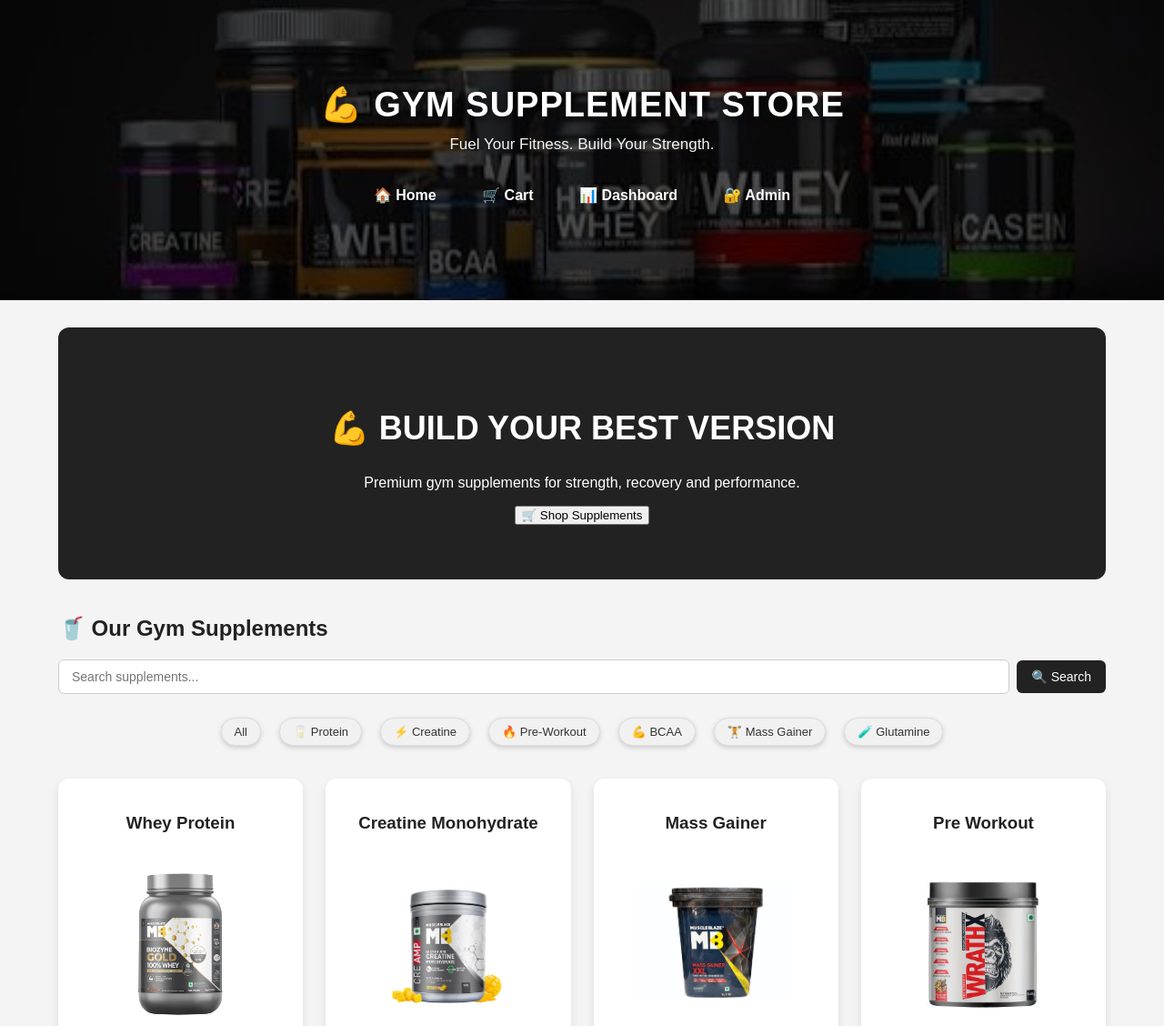
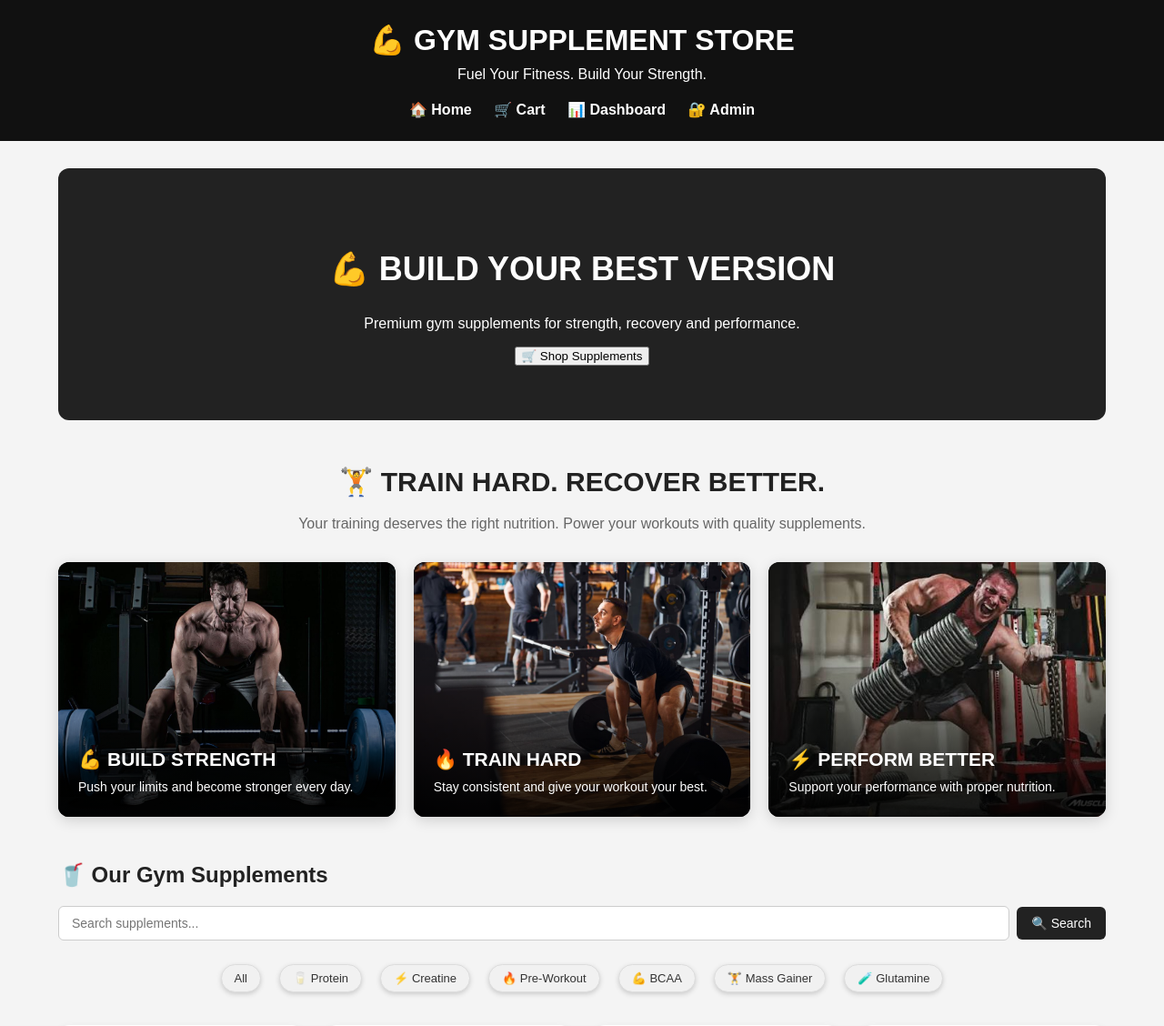
Before and after one commit to hardikjadhav18/gym-supplement-website, a Flask app: page / in a window 1280 px wide. Shown: the top 1128 px of the page at 91% size. Run offline with Flask 3, Linux system fonts and the light colour scheme; data comes from the database, SQL or seed files in the repository.

Commit message:
Add files via upload

```diff
--- a/templates/index.html
+++ b/templates/index.html
@@ -15,6 +15,132 @@
         href="{{ url_for('static', filename='style.css') }}"
     >
 
+    <style>
+
+        /* =====================================================
+           PROFESSIONAL WORKOUT SECTION
+           ===================================================== */
+
+        .workout-section {
+            margin: 50px 0;
+        }
+
+        .workout-heading {
+            text-align: center;
+            margin-bottom: 30px;
+        }
+
+        .workout-heading h2 {
+            font-size: 30px;
+            margin-bottom: 10px;
+        }
+
+        .workout-heading p {
+            color: #666;
+            font-size: 16px;
+            line-height: 1.6;
+        }
+
+        .workout-grid {
+            display: grid;
+            grid-template-columns: repeat(3, 1fr);
+            gap: 20px;
+        }
+
+        .workout-card {
+            position: relative;
+            height: 280px;
+            overflow: hidden;
+            border-radius: 12px;
+            background: #111;
+
+            box-shadow:
+                0 4px 15px
+                rgba(0, 0, 0, 0.15);
+        }
+
+        .workout-card img {
+            width: 100%;
+            height: 100%;
+            object-fit: cover;
+            display: block;
+
+            transition:
+                transform 0.4s ease;
+        }
+
+        .workout-card::after {
+            content: "";
+
+            position: absolute;
+
+            left: 0;
+            right: 0;
+            top: 0;
+            bottom: 0;
+
+            background:
+                linear-gradient(
+                    transparent 30%,
+                    rgba(0, 0, 0, 0.9)
+                );
+        }
+
+        .workout-overlay {
+            position: absolute;
+
+            left: 0;
+            right: 0;
+            bottom: 0;
+
+            padding: 22px;
+
+            color: white;
+
+            z-index: 2;
+        }
+
+        .workout-overlay h3 {
+            margin: 0 0 8px;
+
+            font-size: 21px;
+        }
+
+        .workout-overlay p {
+            margin: 0;
+
+            font-size: 14px;
+
+            line-height: 1.5;
+        }
+
+        .workout-card:hover img {
+            transform: scale(1.08);
+        }
+
+
+        /* =====================================================
+           MOBILE WORKOUT SECTION
+           ===================================================== */
+
+        @media (max-width: 800px) {
+
+            .workout-grid {
+                grid-template-columns: 1fr;
+            }
+
+            .workout-card {
+                height: 250px;
+            }
+
+            .workout-heading h2 {
+                font-size: 24px;
+            }
+
+        }
+
+    </style>
+
 </head>
 
 
@@ -22,12 +148,10 @@
 
 
 <!-- =====================================================
-     HEADER WITH GYM IMAGE
+     HEADER
      ===================================================== -->
 
-<header class="main-header">
-
-    <div class="header-overlay">
+<header>
 
     <h1>
         💪 GYM SUPPLEMENT STORE
@@ -57,8 +181,6 @@
         </a>
 
     </nav>
-
-    </div>
 
 </header>
 
@@ -100,6 +222,132 @@
 
 
     <!-- =================================================
+         WORKOUT / FITNESS SECTION
+         ================================================= -->
+
+    <section class="workout-section">
+
+
+        <div class="workout-heading">
+
+            <h2>
+                🏋️ TRAIN HARD. RECOVER BETTER.
+            </h2>
+
+            <p>
+                Your training deserves the right nutrition.
+                Power your workouts with quality supplements.
+            </p>
+
+        </div>
+
+
+
+        <div class="workout-grid">
+
+
+            <!-- =========================================
+                 WORKOUT IMAGE 1
+                 ========================================= -->
+
+            <div class="workout-card">
+
+                <img
+                    src="{{ url_for(
+                        'static',
+                        filename='images/workout1.jpg'
+                    ) }}"
+                    alt="Strength Training"
+                >
+
+
+                <div class="workout-overlay">
+
+                    <h3>
+                        💪 BUILD STRENGTH
+                    </h3>
+
+                    <p>
+                        Push your limits and become
+                        stronger every day.
+                    </p>
+
+                </div>
+
+            </div>
+
+
+
+            <!-- =========================================
+                 WORKOUT IMAGE 2
+                 ========================================= -->
+
+            <div class="workout-card">
+
+                <img
+                    src="{{ url_for(
+                        'static',
+                        filename='images/workout2.jpg'
+                    ) }}"
+                    alt="Fitness Training"
+                >
+
+
+                <div class="workout-overlay">
+
+                    <h3>
+                        🔥 TRAIN HARD
+                    </h3>
+
+                    <p>
+                        Stay consistent and give your
+                        workout your best.
+                    </p>
+
+                </div>
+
+            </div>
+
+
+
+            <!-- =========================================
+                 WORKOUT IMAGE 3
+                 ========================================= -->
+
+            <div class="workout-card">
+
+                <img
+                    src="{{ url_for(
+                        'static',
+                        filename='images/workout3.jpg'
+                    ) }}"
+                    alt="Muscle Training"
+                >
+
+
+                <div class="workout-overlay">
+
+                    <h3>
+                        ⚡ PERFORM BETTER
+                    </h3>
+
+                    <p>
+                        Support your performance with
+                        proper nutrition.
+                    </p>
+
+                </div>
+
+            </div>
+
+
+        </div>
+
+    </section>
+
+
+
+    <!-- =================================================
          PRODUCTS SECTION
          ================================================= -->
 
@@ -111,7 +359,9 @@
 
 
 
-        <!-- SEARCH -->
+        <!-- =============================================
+             SEARCH
+             ============================================= -->
 
         <form
             action="{{ url_for('home') }}"
@@ -126,6 +376,7 @@
                 value="{{ search }}"
             >
 
+
             <button type="submit">
                 🔍 Search
             </button>
@@ -134,9 +385,9 @@
 
 
 
-        <!-- =================================================
+        <!-- =============================================
              CATEGORIES
-             ================================================= -->
+             ============================================= -->
 
         <div class="categories">
 
@@ -172,9 +423,9 @@
 
 
 
-        <!-- =================================================
+        <!-- =============================================
              PRODUCTS
-             ================================================= -->
+             ============================================= -->
 
         <div class="products">
 
@@ -212,10 +463,12 @@
 
 
 
-                    <!-- DESCRIPTION -->
+                    <!-- PRODUCT DESCRIPTION -->
 
                     <p>
+
                         {{ product["description"] }}
+
                     </p>
 
 
@@ -237,6 +490,7 @@
                         {% if product["stock"] > 0 %}
 
                             Stock Available:
+
                             <strong>
                                 {{ product["stock"] }}
                             </strong>
@@ -253,7 +507,9 @@
 
 
 
-                    <!-- BUTTONS -->
+                    <!-- =================================
+                         BUTTONS
+                         ================================= -->
 
                     <div class="product-buttons">
 
@@ -323,9 +579,9 @@
             {% else %}
 
 
-                <!-- =================================================
+                <!-- =================================
                      NO PRODUCTS
-                     ================================================= -->
+                     ================================= -->
 
                 <div class="empty-products">
 
```
Lines whose indentation alone changed are shown as unchanged.
